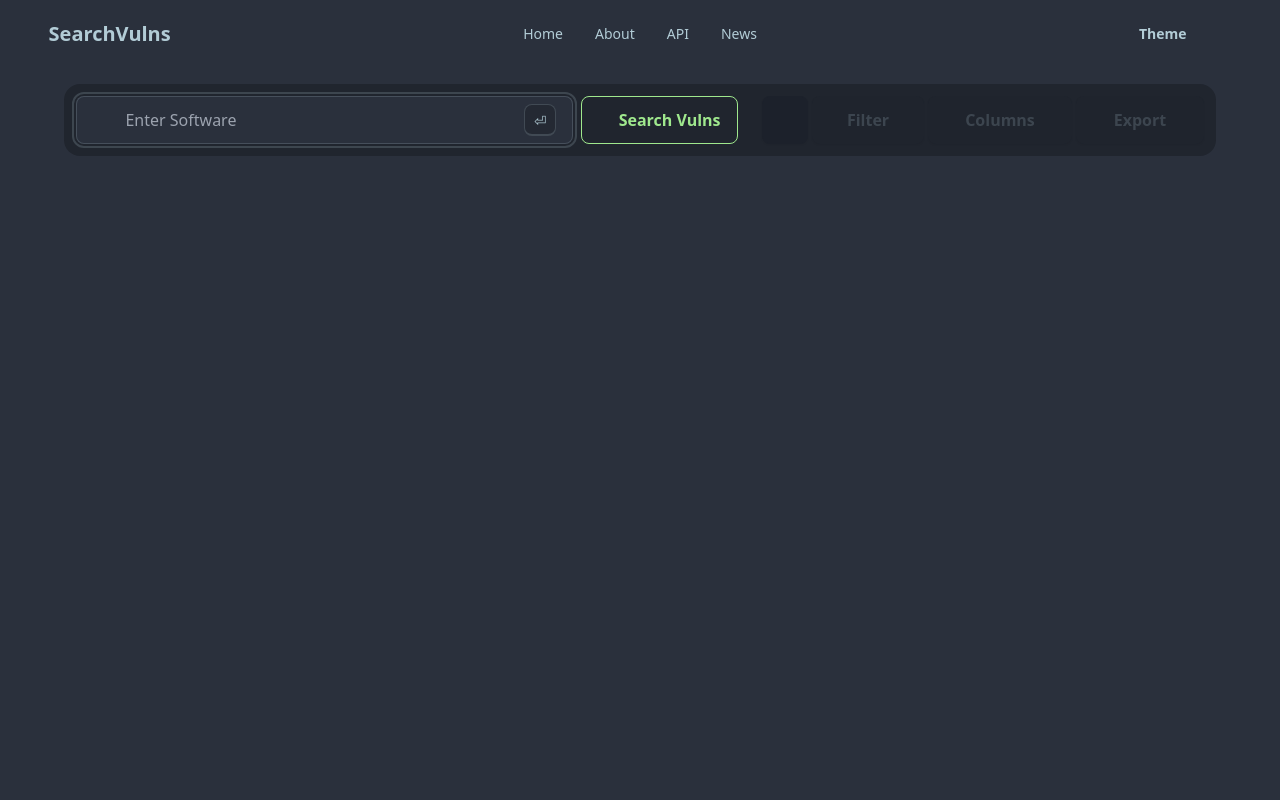
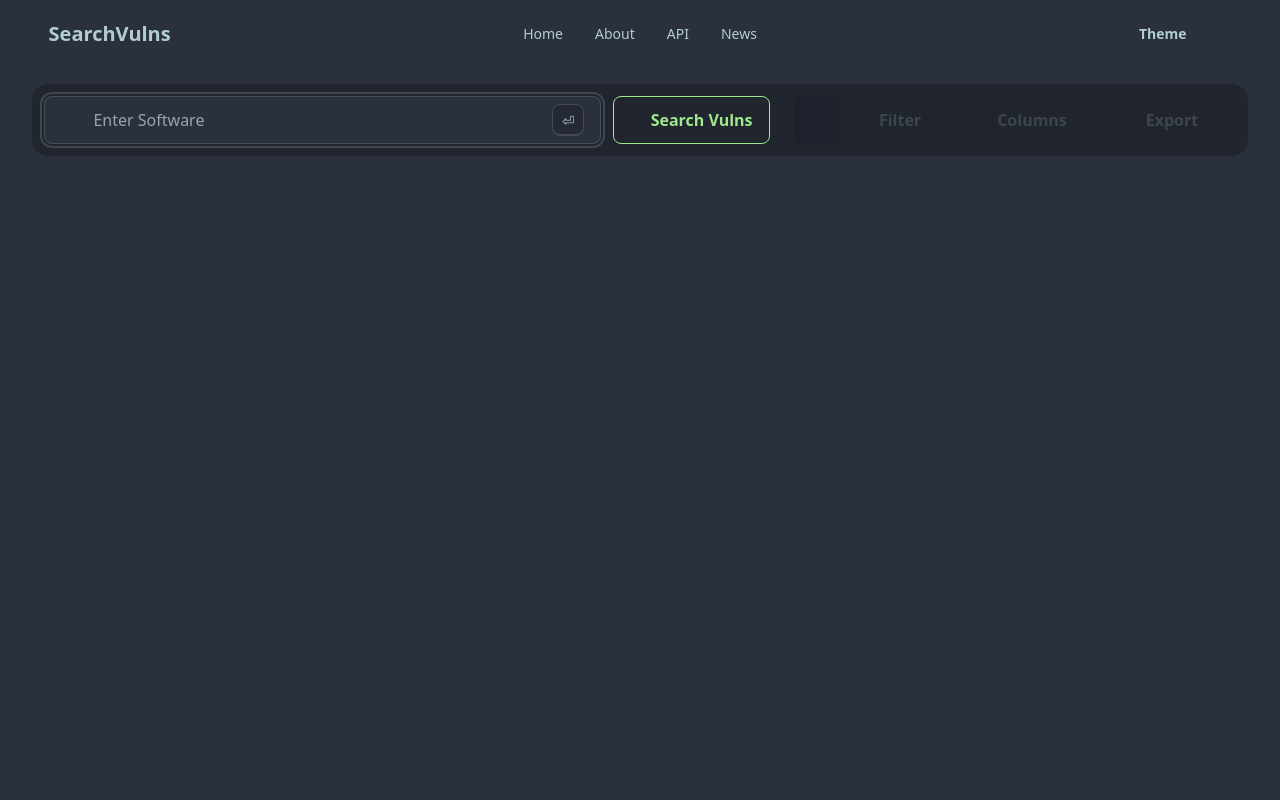
Before and after one commit to ra1nb0rn/search_vulns, a Flask app: page / in a window 1280 px wide. Run offline with Flask 3, Linux system fonts and the light colour scheme; parts of the project's set-up code (start-up, migrations or seed data) failed here and were passed over; some libraries are stand-ins or nearby versions; some web fonts are replaced.

Commit message:
Increase table width for larger screen sizes

```diff
--- a/web_server_files/static/css/daisyui.css
+++ b/web_server_files/static/css/daisyui.css
@@ -2773,6 +2773,10 @@ html {
   max-height: 24rem;
 }
 
+.min-h-screen {
+  min-height: 100vh;
+}
+
 .w-104 {
   width: 26rem;
 }
@@ -3166,10 +3170,6 @@ html {
   .sm\:max-w-5xl {
     max-width: 64rem;
   }
-
-  .sm\:max-w-4xl {
-    max-width: 56rem;
-  }
 }
 
 @media (min-width: 768px) {
@@ -3188,6 +3188,10 @@ html {
   .md\:hidden {
     display: none;
   }
+
+  .md\:max-w-8xl {
+    max-width: 88rem;
+  }
 }
 
 @media (min-width: 1024px) {
@@ -3207,13 +3211,35 @@ html {
     min-width: 9rem;
   }
 
-  .lg\:max-w-6xl {
-    max-width: 72rem;
+  .lg\:max-w-7xl {
+    max-width: 80rem;
+  }
+
+  .lg\:max-w-6 {
+    max-width: 1.5rem;
+  }
+
+  .lg\:max-w-6\.5xl {
+    max-width: 76rem;
   }
 }
 
 @media (min-width: 1280px) {
+  .xl\:ml-1 {
+    margin-left: 0.25rem;
+  }
+
   .xl\:mr-6 {
     margin-right: 1.5rem;
   }
 }
+
+@media (min-width: 1536px) {
+  .\32xl\:ml-2 {
+    margin-left: 0.5rem;
+  }
+
+  .\32xl\:max-w-8xl {
+    max-width: 88rem;
+  }
+}
--- a/web_server_files/tailwind.config.js
+++ b/web_server_files/tailwind.config.js
@@ -8,7 +8,9 @@ module.exports = {
     extend: {
       spacing: {
         "90": "22.5rem",
-        "104": "26rem"
+        "104": "26rem",
+        "6.5xl": "76rem",
+        "8xl": "88rem"
       }
     }
   },
--- a/web_server_files/templates/about.html
+++ b/web_server_files/templates/about.html
@@ -15,7 +15,7 @@
     <title>SearchVulns</title>
 </head>
 
-<body class="hidden">
+<body class="hidden flex flex-col min-h-screen">
 
     <!-- BEGIN HEADER -->
     <div class="navbar bg-base-100">
@@ -70,7 +70,7 @@
     </div>
 
     <!-- BEGIN About -->
-    <div class="max-w-4xl mx-auto mt-4 px-3" style="min-height: 65vh;">
+    <div class="max-w-4xl mx-auto mt-4 px-3">
         <div id="wip_html" class="my-2">
             <h2 class="text-4xl text-center">Work in Progress</h2>
         </div>
--- a/web_server_files/templates/api-setup.html
+++ b/web_server_files/templates/api-setup.html
@@ -15,7 +15,7 @@
     <title>SearchVulns</title>
 </head>
 
-<body class="hidden">
+<body class="hidden flex flex-col min-h-screen">
 
     <!-- BEGIN HEADER -->
     <div class="navbar bg-base-100">
@@ -70,7 +70,7 @@
     </div>
 
     <!-- BEGIN API Setup -->
-    <div class="xs:max-w-full sm:max-w-5xl mx-auto mt-4 px-3" style="min-height: 65vh;">
+    <div class="xs:max-w-full sm:max-w-5xl mx-auto mt-4 px-3">
         <div class="text-center font-bold">
             <h2 class="text-3xl">API (Setup)</h2>
         </div>
--- a/web_server_files/templates/index.html
+++ b/web_server_files/templates/index.html
@@ -15,7 +15,7 @@
     <title>SearchVulns</title>
 </head>
 
-<body class="hidden">
+<body class="hidden flex flex-col min-h-screen">
 
     <!-- BEGIN HEADER -->
     <div class="navbar bg-base-100">
@@ -70,7 +70,7 @@
     </div>
 
     <!-- BEGIN SearchVulns -->
-    <div class="md:max-w-8xl lg:max-w-6xl mx-auto text-center mt-4" style="min-height: 65vh;">
+    <div class="md:max-w-8xl lg:max-w-6.5xl 2xl:max-w-8xl mx-auto text-center mt-4 w-full">
         <div class="flex flex-row rounded-box items-center w-full mx-auto p-3 bg-base-300">
             <div class="dropdown dropdown-open sm:mr-1 md:mr-2 w-full" id="queryInputConstruct"
                 onfocusout="closeCPESuggestions(event)">
@@ -84,7 +84,8 @@
                     id="cpeSuggestions">
                 </div>
             </div>
-            <button type="submit" class="btn btn-primary btn-outline sm:mr-1 md:mr-4 lg:mr-5 xl:mr-6 text-base"
+            <button type="submit"
+                class="btn btn-primary btn-outline sm:mr-1 md:mr-4 lg:mr-5 xl:mr-6 xl:ml-1 2xl:ml-2 text-base"
                 name="buttonSearchVulns" id="buttonSearchVulns" onclick="searchVulnsAction(this)">
                 <i class="fa-solid fa-magnifying-glass"></i> Search Vulns
             </button>
--- a/web_server_files/templates/news.html
+++ b/web_server_files/templates/news.html
@@ -15,7 +15,7 @@
     <title>SearchVulns</title>
 </head>
 
-<body class="hidden">
+<body class="hidden flex flex-col min-h-screen">
 
     <!-- BEGIN HEADER -->
     <div class="navbar bg-base-100">
@@ -70,7 +70,7 @@
     </div>
 
     <!-- BEGIN API Setup -->
-    <div class="xs:max-w-4xl sm:max-w-3xl mx-auto mt-4 px-3" style="min-height: 65vh;">
+    <div class="xs:max-w-4xl sm:max-w-3xl mx-auto mt-4 px-3">
         <div id="newsHtml">
             {{ news_html | safe }}
         </div>
```
